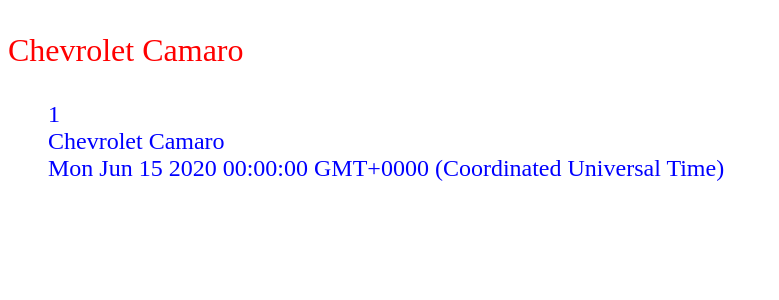
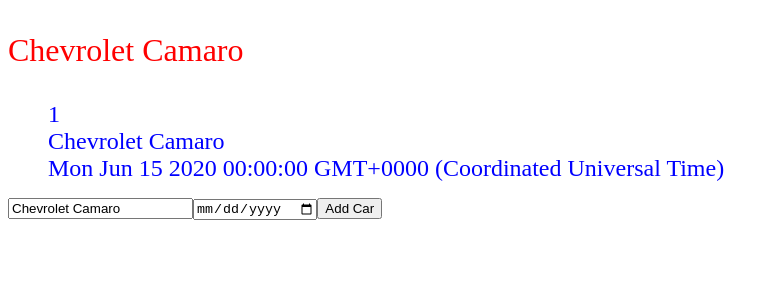
Before and after one commit to asilbek2706/Angular-tutorial, an Angular app: page / in a window 1280 px wide. Shown: the top 300 px of the page, without its empty margins (0-779 px from the left). Built offline with nearby package versions, Linux system fonts and the light colour scheme.

Commit message:
Two way binding

```diff
--- a/src/app/car-list/car-list.html
+++ b/src/app/car-list/car-list.html
@@ -5,3 +5,16 @@
     <li>{{car.name}}</li>
     <li>{{car.year}}</li>
 </ul>
+
+<div>
+    <input type="text" placeholder="Enter car name" [(ngModel)]="carName">
+    <input type="date" placeholder="Enter car year" [(ngModel)]="carYear">
+    <button (click)="onSubmit()">Add Car</button>
+</div>
+
+<!--
+    () - event binding
+    [] - property binding
+    {{}} - interpolation
+    [()] - two way data binding
+-->
--- a/src/app/car-list/car-list.ts
+++ b/src/app/car-list/car-list.ts
@@ -1,17 +1,25 @@
 import { Component } from '@angular/core';
 import { Car } from '../models/car';
+import { FormsModule } from '@angular/forms';
 
 @Component({
   selector: 'app-car-list',
-  imports: [],
+  imports: [FormsModule],
   templateUrl: './car-list.html',
   styleUrl: './car-list.css',
 })
 export class CarList {
   carName: string = 'Chevrolet Camaro';
+  carYear: Date = new Date('');
   car: Car = {
     id: 1,
     name: 'Chevrolet Camaro',
     year: new Date(2020, 5, 15),
   };
+
+  onSubmit() {
+    console.log('Form submitted with values:');
+    console.log('Car Name:', this.carName);
+    console.log('Car Year:', this.carYear);
+  }
 }
```
